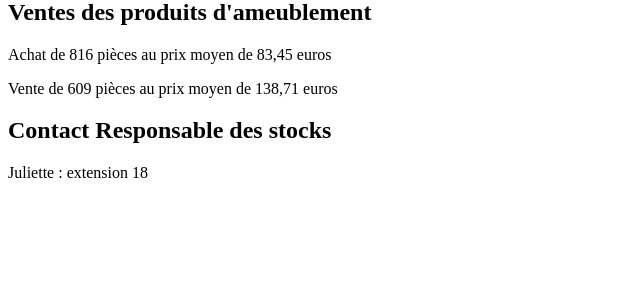
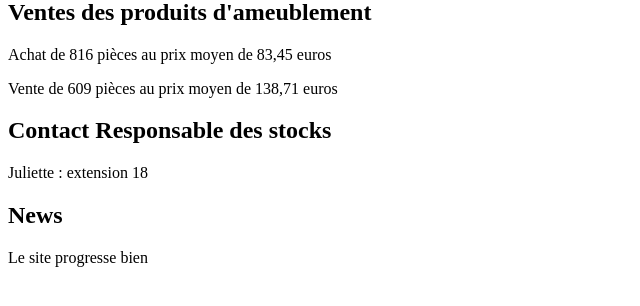
Before and after one commit to Firewin/Shop, a PHP site: page / in a window 1280 px wide. Shown: the part 187-493 px from the top of the page, without its empty margins (0-640 px from the left). Run offline with PHP 8.4, Linux system fonts and the light colour scheme.

Commit message:
Modification Index 2

```diff
--- a/pages/index.php
+++ b/pages/index.php
@@ -23,6 +23,12 @@
                 <h2>Contact Responsable des stocks</h2>
                 <p>Juliette : extension 18</p>
             </section>
+
+            <section>
+                <h2>News</h2>
+                <p>Le site progresse bien</p>
+            </section>
+
         </div>
     </body>
 </html>
```
